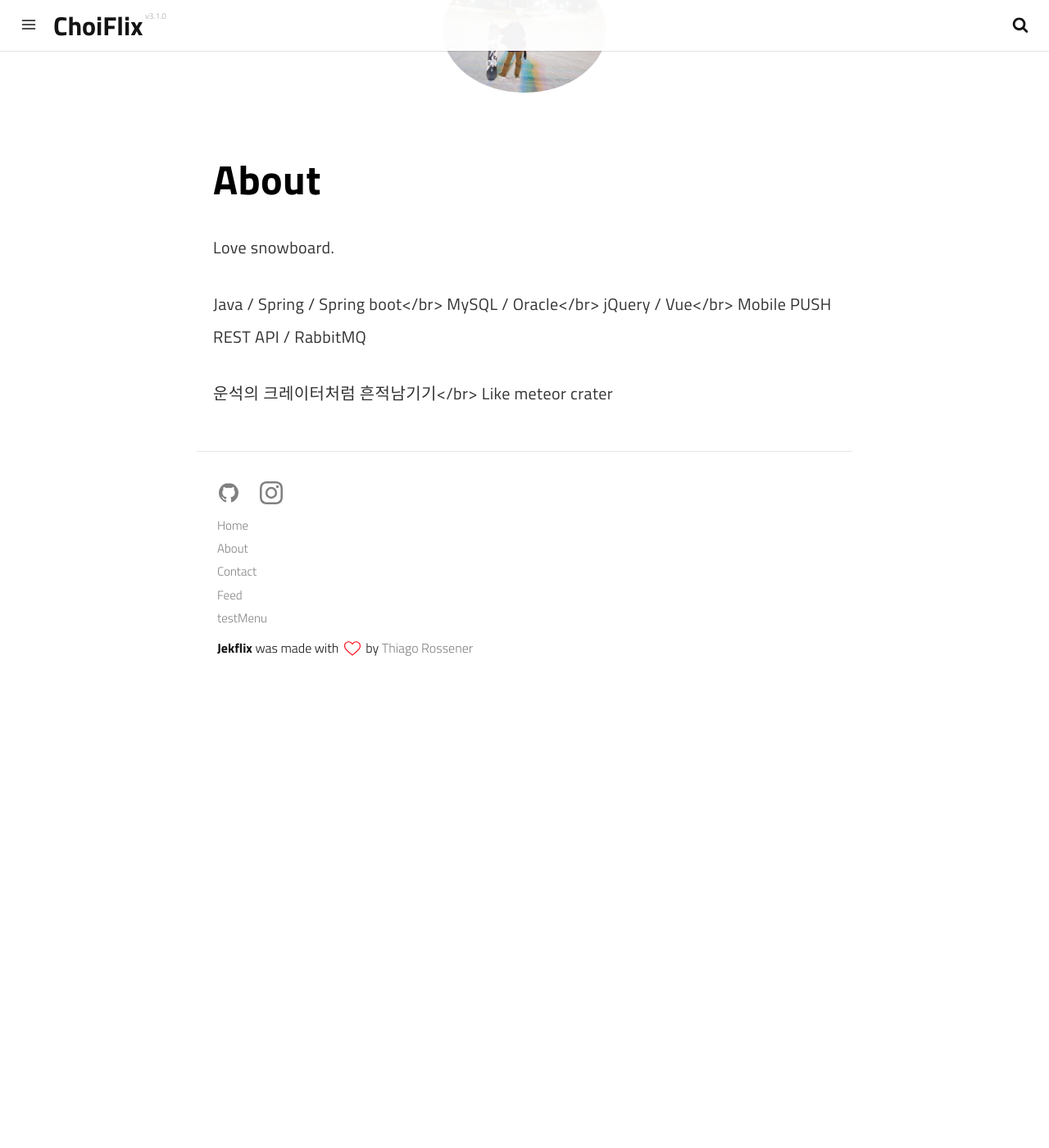
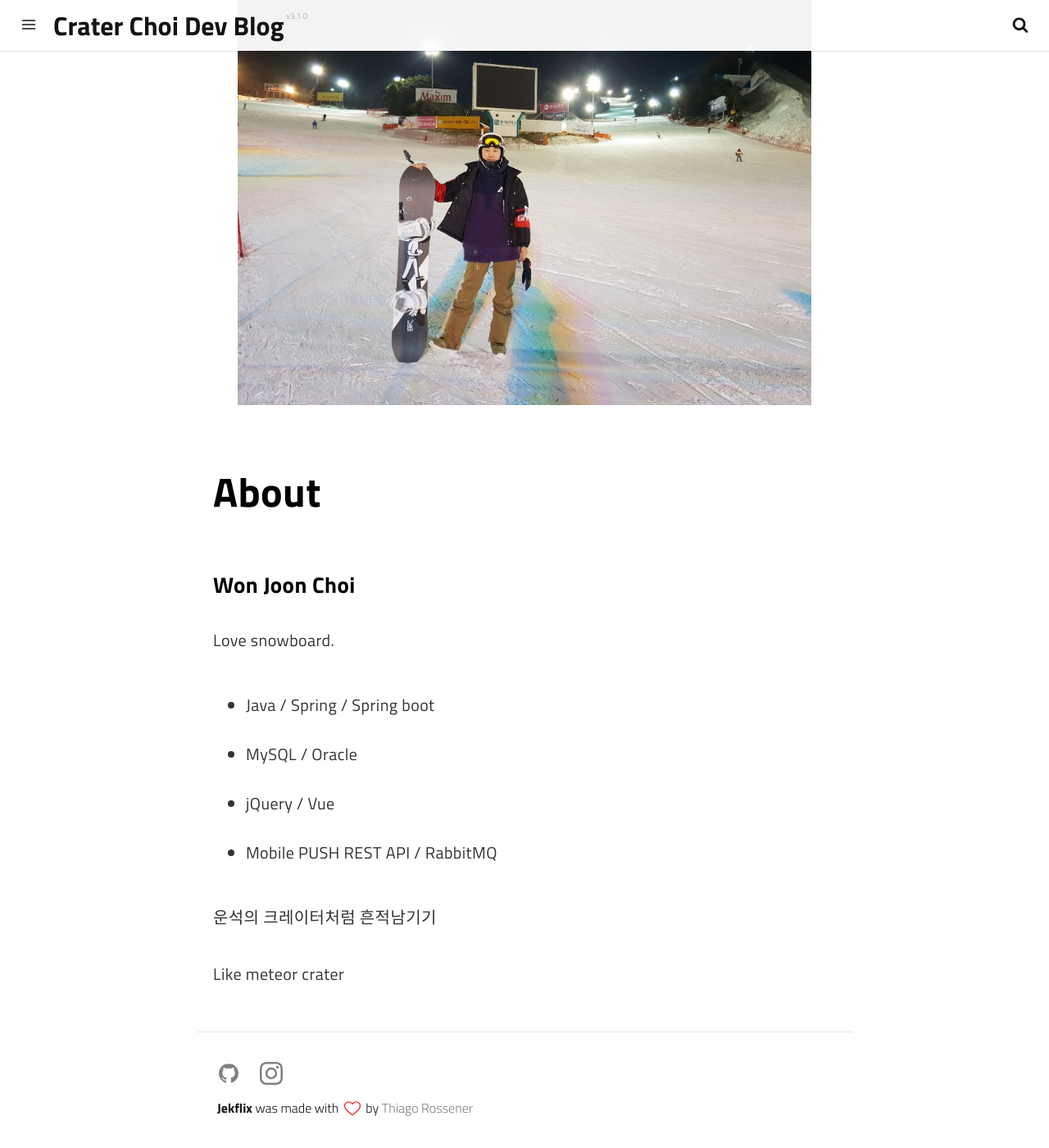
Before and after one commit to btunchain/btunchain.github.io, a Jekyll site: the page built from pages/about.md, in a window 1280 px wide and 1400 px high, scrolled down 189 px. Shown: the whole window at 82% size. Built offline with Jekyll 4.4.1, drawn with Linux system fonts in a browser that asks for light colours; a script that is not in the unit is left out; before the commit the page ends 1028 px from its top, so only the background shows below that.

Commit message:
Customizing Test

```diff
--- a/_config.yml
+++ b/_config.yml
@@ -1,6 +1,6 @@
 # Site Settings
-name: ChoiFlix
-title: ChoiFlix | Crater Choi Dev Blog
+name: Crater Choi Dev Blog
+title: Crater Choi Dev Blog
 description: 세발 늦은 최대리의 블로그
 tags:
   - blog
@@ -9,17 +9,17 @@ tags:
   - theme
   - netlify
 show_hero: true
-menu:
-  - title: Home
-    url: /
-  - title: About
-    url: /about
-  - title: Contact
-    url: /contact
-  - title: Feed
-    url: /feed.xml
-  - title: testMenu
-    url: /
+#menu:
+#  - title: Home
+#    url: /
+#  - title: About
+#    url: /about
+#  - title: Contact
+#    url: /contact
+#  - title: Feed
+#    url: /feed.xml
+#  - title: testMenu
+#    url: /
 email: btunchain@gmail.com
 disqus_username: Crater Choi
 
--- a/_includes/menu.html
+++ b/_includes/menu.html
@@ -2,5 +2,16 @@
     <nav id="navigation">
       <h2>Menu</h2>
       {% include links.html %}
+        <ul>
+            <li>
+                <a href="{{ site.url }}{{ site.baseurl }}/">Home</a>
+            </li>
+            <li>
+                <a href="{{ site.url }}{{ site.baseurl }}/about">About</a>
+            </li>
+            <li>
+                <a href="{{ site.url }}{{ site.baseurl }}/contact">Contact</a>
+            </li>
+        </ul>
     </nav>
 </aside>
--- a/pages/about.md
+++ b/pages/about.md
@@ -5,16 +5,17 @@ description: Some description.
 permalink: /about/
 ---
 
-<img class="img-rounded" src="/assets/img/uploads/github_profile_img.jpg" alt="Crater Choi" width="200">
+<img class="image" src="/assets/img/uploads/github_profile_img.jpg" alt="Crater Choi" width="700">
 
 # About
-
+### Won Joon Choi
 Love snowboard.
 
-Java / Spring / Spring boot</br>
-MySQL / Oracle</br>
-jQuery / Vue</br>
-Mobile PUSH REST API / RabbitMQ
+* Java / Spring / Spring boot
+* MySQL / Oracle
+* jQuery / Vue
+* Mobile PUSH REST API / RabbitMQ
 
-운석의 크레이터처럼 흔적남기기</br>
+운석의 크레이터처럼 흔적남기기
+
 Like meteor crater
```
